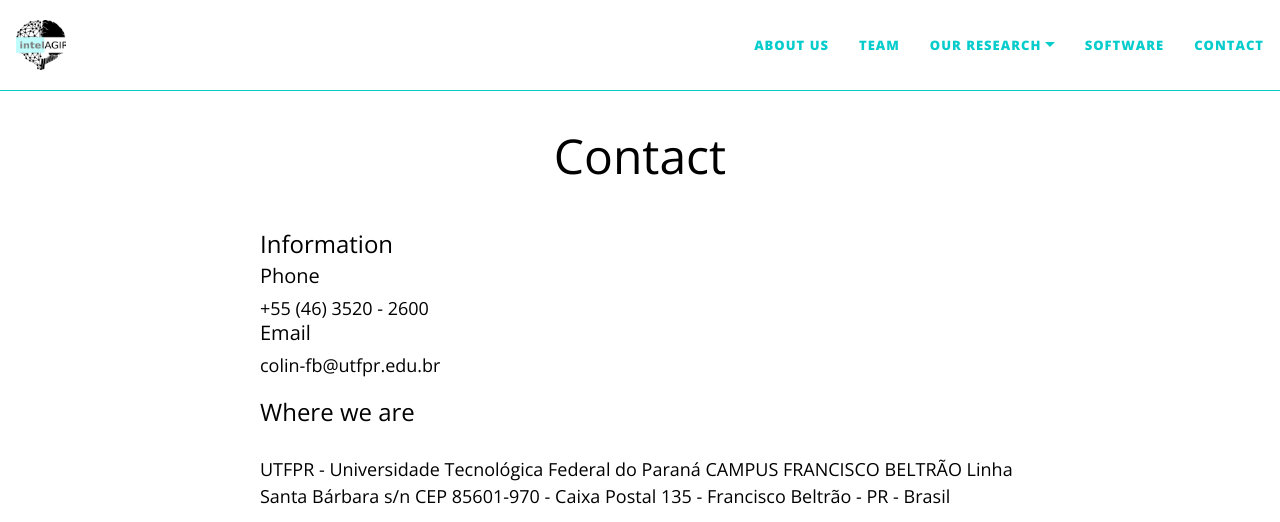
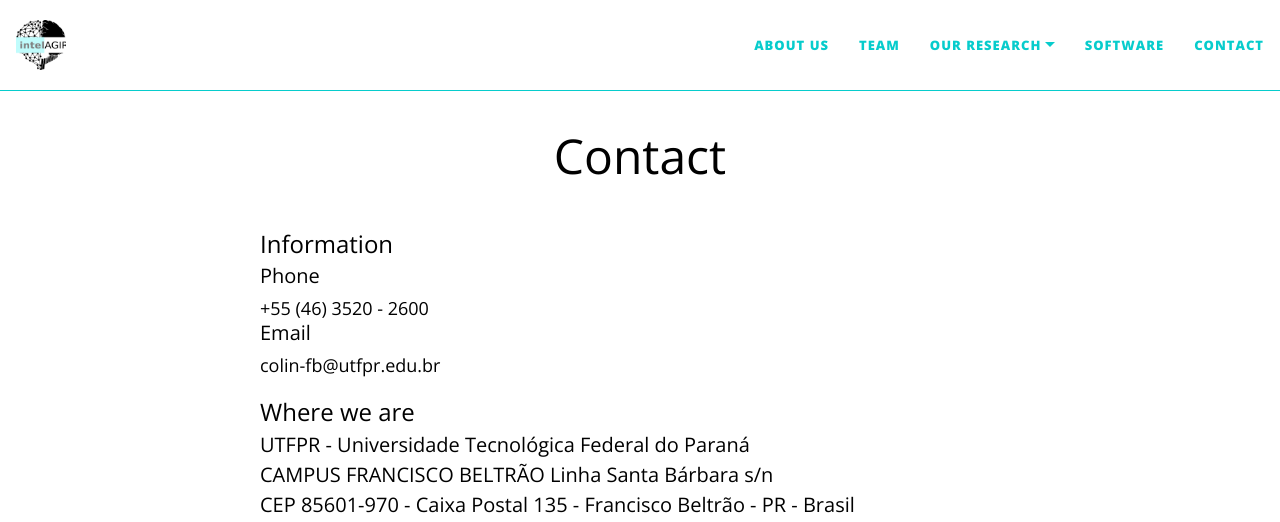
Before and after one commit to IntelAgir-Research-Group/intelagir-research-group.github.io, a Jekyll site: the page built from pages/contact.md, in a window 1280 px wide and 1181 px high. Shown: the top 522 px of the window. Built offline with Jekyll 4.4.1, drawn with Linux system fonts in a browser that asks for light colours; nearby versions of some CDN libraries; grey boxes are pictures that could not be loaded.

Commit message:
Contato Atualizado

```diff
--- a/pages/contact.md
+++ b/pages/contact.md
@@ -12,9 +12,9 @@ title: Contact
 	</div>
 	<div class="columm">
 	 <h3>Where we are</h3>
-	 <p>UTFPR - Universidade Tecnológica Federal do Paraná
-	 CAMPUS FRANCISCO BELTRÃO Linha Santa Bárbara s/n
-	 CEP 85601-970 - Caixa Postal 135 - Francisco Beltrão - PR - Brasil</p>
+	 <h5>UTFPR - Universidade Tecnológica Federal do Paraná</h5>
+	 <h5>CAMPUS FRANCISCO BELTRÃO Linha Santa Bárbara s/n</h5>
+	 <h5>CEP 85601-970 - Caixa Postal 135 - Francisco Beltrão - PR - Brasil</h5>
 	</div>
 </div>
 
```
